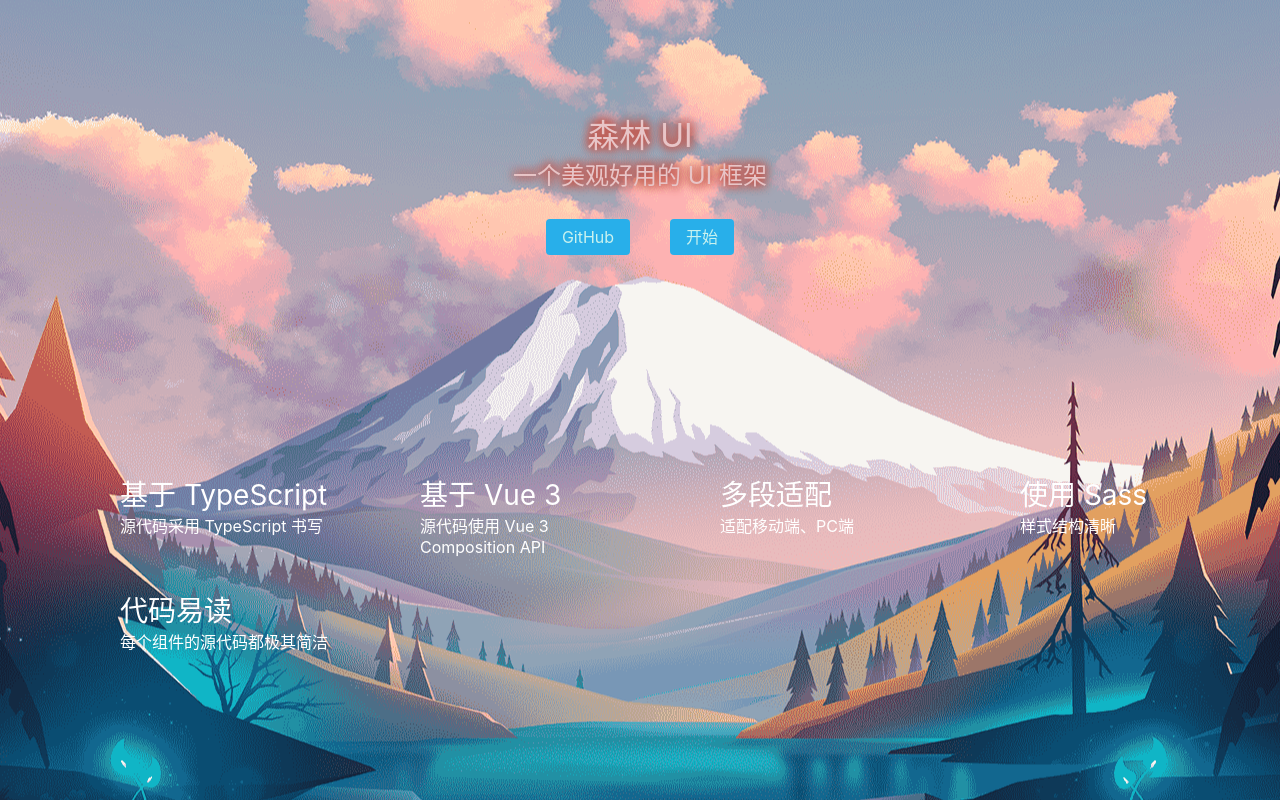
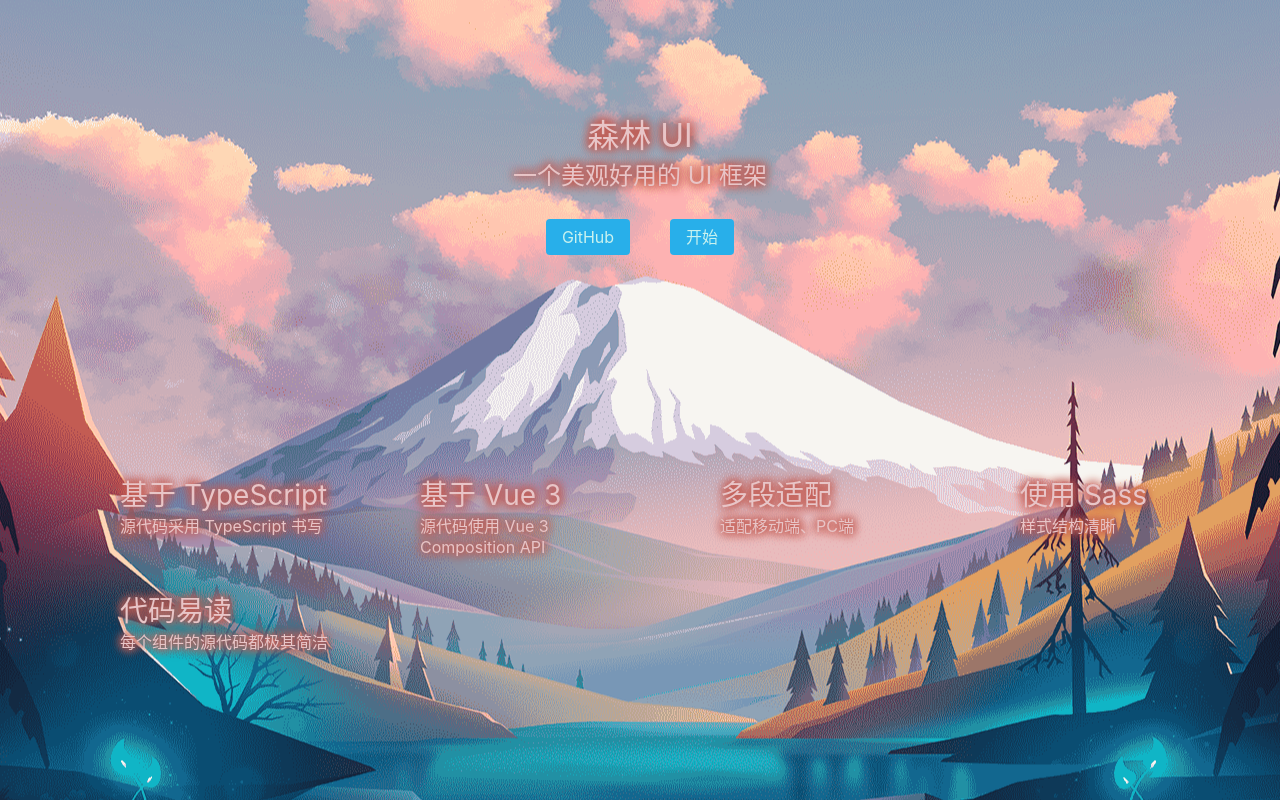
Before and after one commit to yichang8421/yiui-forest, a Vue app: page /#/ in a window 1280 px wide. Built offline with nearby package versions, Linux system fonts and the light colour scheme.

Commit message:
添加字体发光效果

```diff
--- a/package.json
+++ b/package.json
@@ -1,6 +1,6 @@
 {
   "name": "yiui-forest",
-  "version": "0.0.3",
+  "version": "0.0.5",
   "files": [
     "dist/lib/*"
   ],
--- a/src/views/Home/index.vue
+++ b/src/views/Home/index.vue
@@ -82,6 +82,10 @@
 </script>
 
 <style lang="scss" scoped>
+    $font-color:#e8c5c7;
+    $text-shadow: .2rem 0rem .5rem #c35c53, -.2rem 0rem .5rem #c35c53, 0rem .2rem .5rem #c35c53, 0rem -.2rem .5rem #c35c53;
+
+
     a:hover {
         border-bottom: none;
     }
@@ -108,8 +112,8 @@
         color: #414b5b;
 
         h1, h2 {
-            color: #e8c5c7;
-            text-shadow: .2rem 0rem .5rem #c35c53, -.2rem 0rem .5rem #c35c53, 0rem .2rem .5rem #c35c53, 0rem -.2rem .5rem #c35c53;
+            color: $font-color;
+            text-shadow: $text-shadow;
         }
 
         > .actions {
@@ -151,7 +155,8 @@
 
             > li {
                 display: inline-block;
-                color: white;
+                color: $font-color;
+                text-shadow: $text-shadow;
 
                 > a {
                     width: 300px;
```
Also changed, not shown: 1 other file (tests, documents, lock files or other folders).
